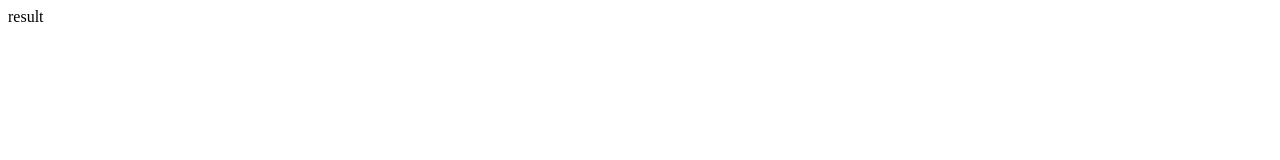
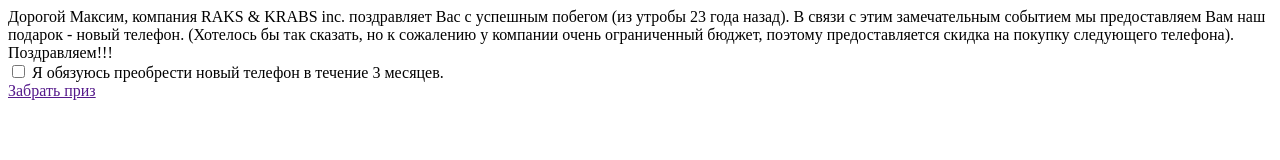
Before and after one commit to ZheniaKarpovich/hbdcbkv, a website: page pages/result/index.html in a window 1280 px wide. Drawn offline with Linux system fonts and the light colour scheme.

Commit message:
last page

```diff
--- a/pages/result/index.html
+++ b/pages/result/index.html
@@ -5,6 +5,17 @@
     <title>result</title>
 </head>
 <body>
-    <div>result</div>
+    <div>Дорогой Максим, компания RAKS & KRABS inc. поздравляет Вас с успешным побегом (из утробы 23 года назад).
+        В связи с этим замечательным событием мы предоставляем Вам наш подарок - новый телефон. (Хотелось бы так сказать,
+        но к сожалению у компании очень ограниченный бюджет, поэтому предоставляется скидка на покупку следующего телефона).
+        Поздравляем!!!
+    </div>
+    <div>
+        <input type="checkbox" id="agreement" name="agreement">
+        <label for="agreement">Я обязуюсь преобрести новый телефон в течение 3 месяцев.</label>
+    </div>
+    <div>
+        <a href="" class="button">Забрать приз</a>
+    </div>
 </body>
 </html>
```
